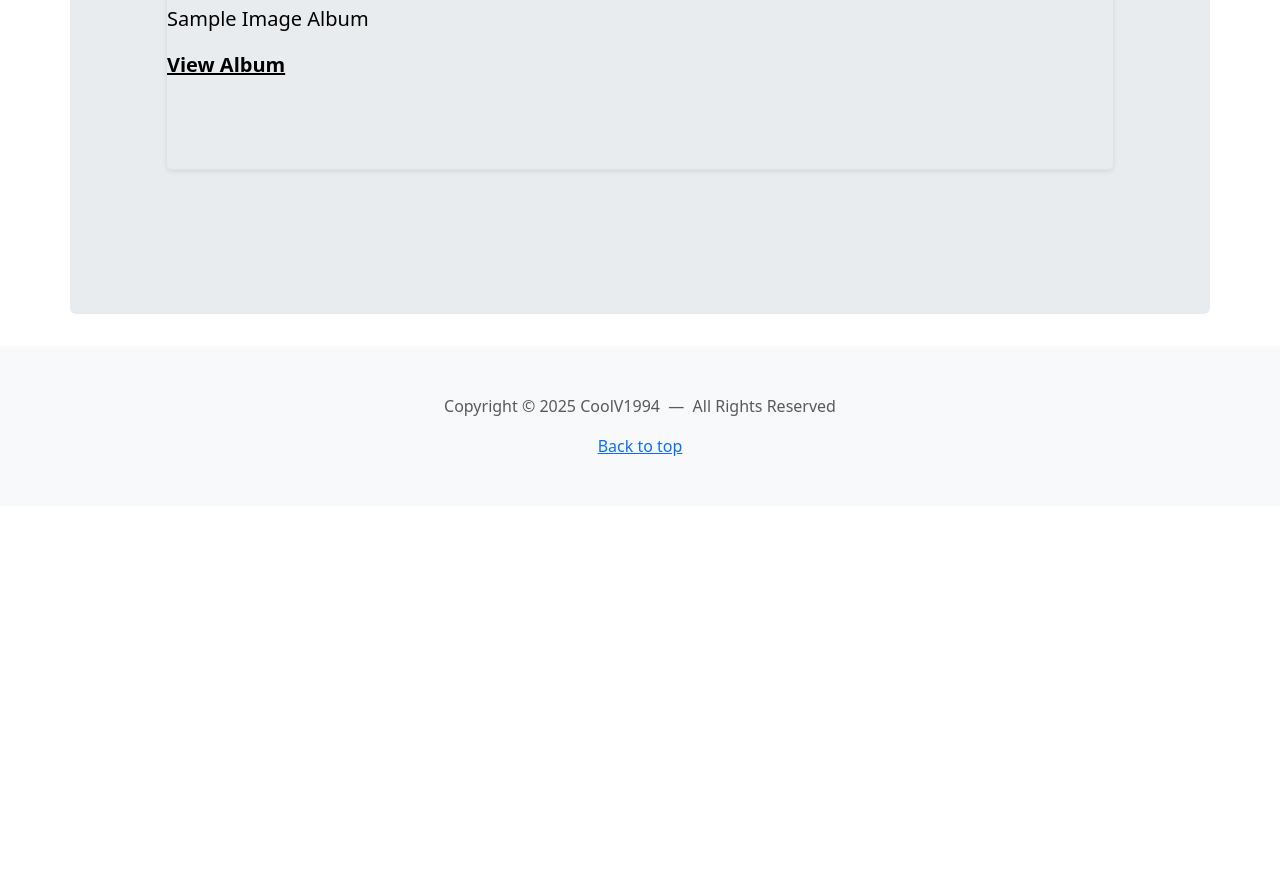
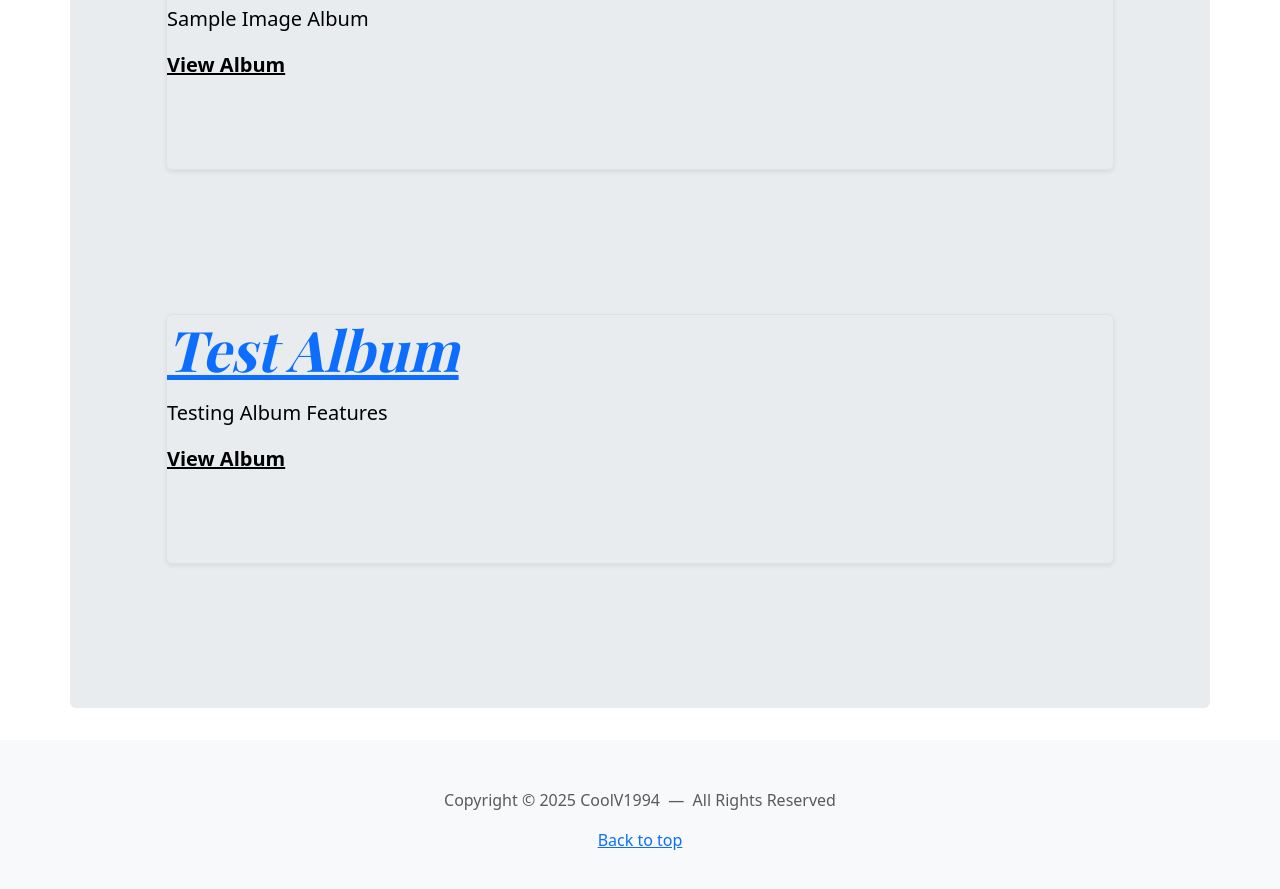
Before and after one commit to CoolV1994/Template-Bootstrap-5, a Jekyll site: the page built from _albums/index.html, in a window 1280 px wide and 900 px high, scrolled down 579 px. Shown: the top 889 px of the window. Built offline with Jekyll 4.4.1, drawn with Linux system fonts in a browser that asks for light colours; before the commit the page ends 1085 px from its top, so only the background shows below that.

Commit message:
Update and rename index.html to test.html

```diff
--- a/_album/index.html
+++ b/_albums/test.html
@@ -1,7 +1,7 @@
 ---
 layout: album
-title: Album
-excerpt: Default Photo Album
+title: Test Album
+excerpt: Testing Album Features
 ---
 
 {% for file in site.album.files %}
```
